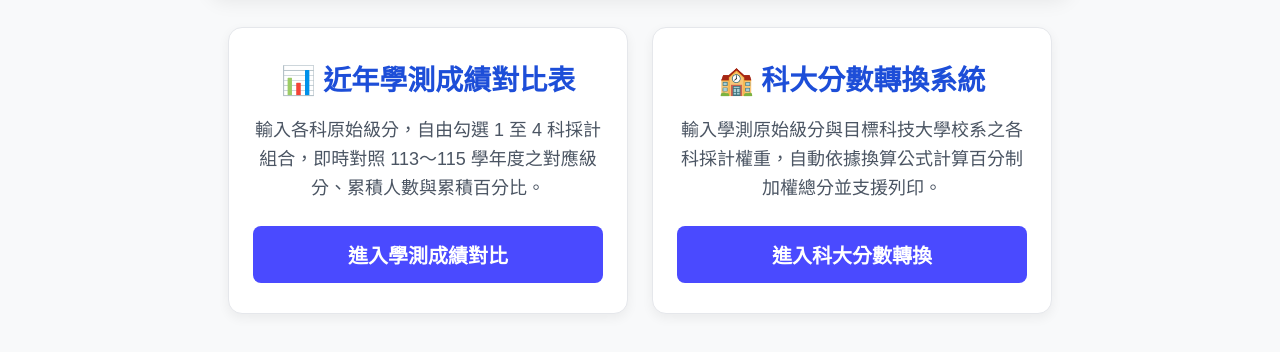
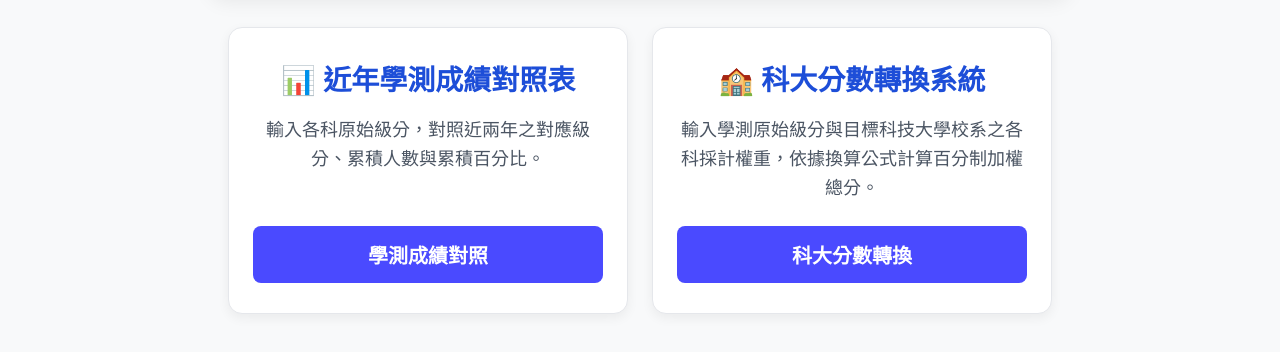
Before and after one commit to hchszjtang/HCHS_scoreconsolidate, a plain HTML site: page index.html in a window 1280 px wide. Shown: the part 392-744 px from the top of the page. Drawn offline with Linux system fonts and the light colour scheme.

Commit message:
Update index.html

```diff
--- a/index.html
+++ b/index.html
@@ -448,18 +448,18 @@
       <div class="card-grid">
         <div class="feature-card">
           <div>
-            <h2>📊 近年學測成績對比表</h2>
-            <p>輸入各科原始級分，自由勾選 1 至 4 科採計組合，即時對照 113～115 學年度之對應級分、累積人數與累積百分比。</p>
+            <h2>📊 近年學測成績對照表</h2>
+            <p>輸入各科原始級分，對照近兩年之對應級分、累積人數與累積百分比。</p>
           </div>
-          <button class="start-btn" onclick="switchView('gsat')">進入學測成績對比</button>
+          <button class="start-btn" onclick="switchView('gsat')">學測成績對照</button>
         </div>
 
         <div class="feature-card">
           <div>
             <h2>🏫 科大分數轉換系統</h2>
-            <p>輸入學測原始級分與目標科技大學校系之各科採計權重，自動依據換算公式計算百分制加權總分並支援列印。</p>
+            <p>輸入學測原始級分與目標科技大學校系之各科採計權重，依據換算公式計算百分制加權總分。</p>
           </div>
-          <button class="start-btn" onclick="switchView('tech')">進入科大分數轉換</button>
+          <button class="start-btn" onclick="switchView('tech')">科大分數轉換</button>
         </div>
       </div>
     </div>
@@ -469,7 +469,7 @@
       <div class="container">
         <!-- 成績輸入畫面 -->
         <div id="gsat_inputScreen">
-          <h1>高雄市立新莊高中<br>近年學測成績對比表</h1>
+          <h1>高雄市立新莊高中<br>近年學測成績對照表</h1>
           <h2>組合累績人數查詢</h2>
 
           <form id="gsat_gradeForm">
@@ -528,7 +528,7 @@
             </tbody>
           </table>
 
-          <br><label style="font-size: 20px; font-weight: bold;">勾選想要的組合 (1~4科)</label><br>
+          <br><label style="font-size: 20px; font-weight: bold;">勾選查詢組合 (1~4科)</label><br>
 
           <form id="checkboxForm">
             <label><input type="checkbox" name="option" id="option1" value="國文"> 國文</label>
```
